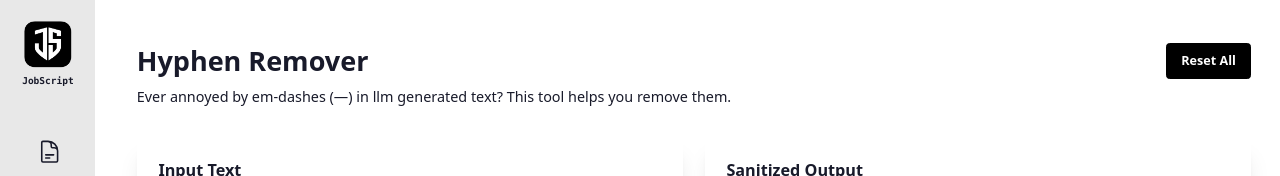
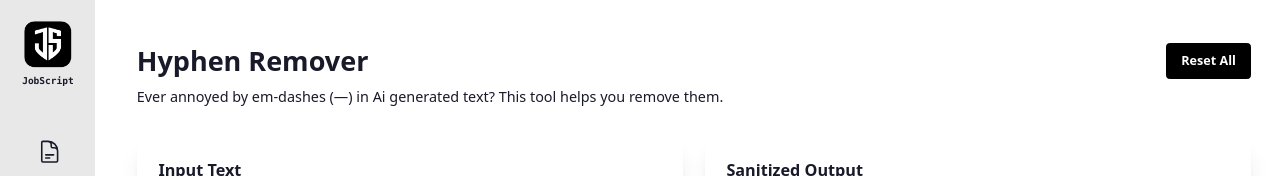
Before and after one commit to rgcsekaraa/jobscript, a Next.js app: page /hyphen-remover in a window 1280 px wide. Shown: the top 176 px of the page. Built offline with nearby package versions, Linux system fonts and the light colour scheme.

Commit message:
cosmetic change

```diff
--- a/app/hyphen-remover/page.tsx
+++ b/app/hyphen-remover/page.tsx
@@ -126,7 +126,7 @@ export default function HyphenRemoverPage() {
           </div>
         </div>
         <p className="mt-2">
-          Ever annoyed by em-dashes (—) in llm generated text? This tool helps
+          Ever annoyed by em-dashes (—) in Ai generated text? This tool helps
           you remove them.
         </p>
       </header>
```
